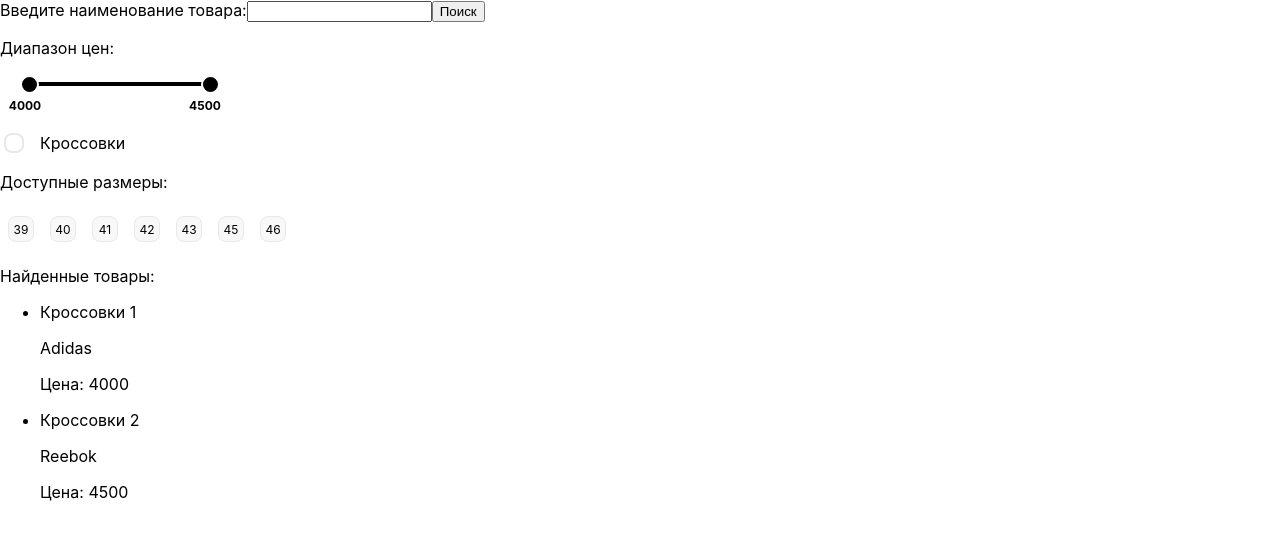
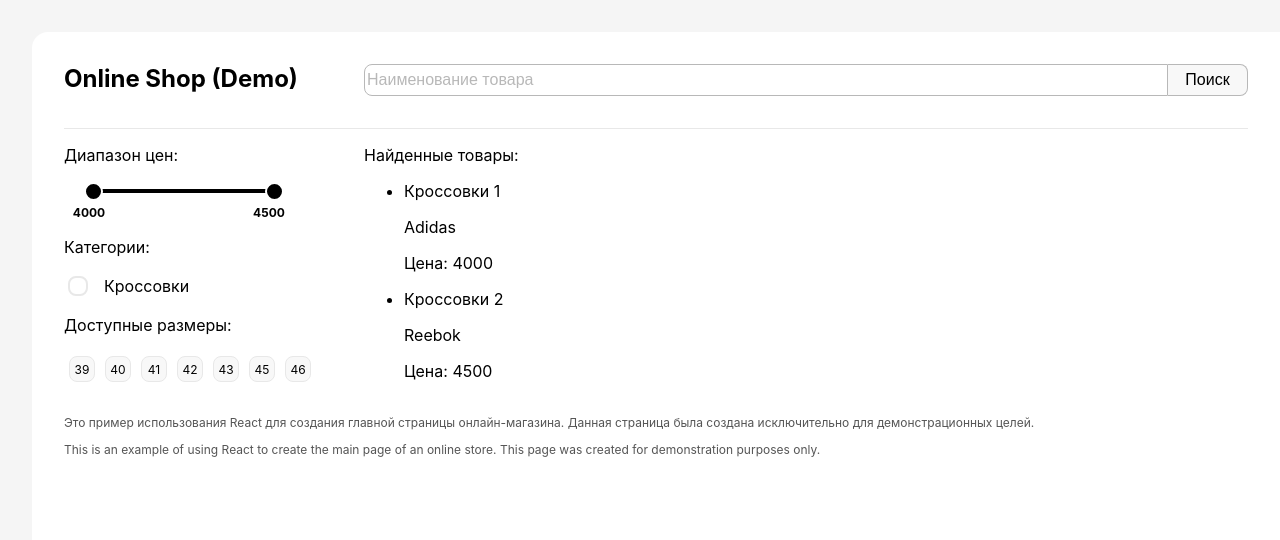
Before and after one commit to a2leexx/online-shop-react, a React (Create React App) app: page / in a window 1280 px wide. Shown: the top 540 px of the page. Built offline with nearby package versions, Linux system fonts and the light colour scheme.

Commit message:
добавлены стили и доделано оформление и функционал строки поисковых запросов

```diff
--- a/src/App.css
+++ b/src/App.css
@@ -10,11 +10,10 @@
   border-radius: 0.5rem;
   border-width: 1px;
   border-style: solid;
-  margin: 10px;
   color: #000;
   width: 1.5rem;
   height: 1.5rem;
-  margin: 0.5rem;
+  margin: 5px;
   background-color: #f8f8f8;
   border-color: #e8e8e8;
   font-weight: normal;
@@ -23,8 +22,9 @@
 
 .size-list input:checked + span {
   background-color: white;
-  outline: #e8e8e8 solid 2px;
   border-color: #e8e8e8;
+  border-width: 3px;
+  margin: 3px;
   font-weight: bolder;
 }
 
@@ -53,7 +53,7 @@ ul.category-list {
   height: 1.25rem;
   margin-right: 1rem;
   border-color: #e8e8e8;
-  border-width: 2px;
+  border-width: 0.15rem;
   border-style: solid;
   border-radius: 0.5rem;
 }
@@ -61,11 +61,12 @@ ul.category-list {
 .category-list input:checked {
   background-color: black;
   border-color: black;
+  border-width: 0rem;
 }
 
 .category-list input:checked::after {
-  top: 0.275em;
-  left: 0.275rem;
+  top: 0.475em;
+  left: 0.375rem;
   background-color: white;
   width: 0.5rem;
   height: 0.5rem;
@@ -75,14 +76,42 @@ ul.category-list {
   display: block;
 }
 
-
-.available-sizes {
-  width: 20vw;
-  height: 200px;
+.wrapper {
+  display: flex;
+  flex-wrap: wrap;
 }
 
-.App {
-  text-align: center;
+.left-part {
+  width: 300px;
+  flex-grow: 0;
+  flex-shrink: 0;
+}
+
+.right-part {
+  width: 300px;
+  flex-grow: 1;
+  flex-shrink: 0;
+}
+
+.app {
+  border-top-left-radius: 1rem;
+  border-bottom-left-radius: 1rem;
+  margin-left: 2rem;
+  margin-top: 2rem;
+  margin-bottom: 2rem;
+  min-height: 90vw;
+  background-color: #fff;
+  padding: 2rem;
+}
+
+.website-logo h1 {
+  margin: 0;
+  margin-bottom: 0.25rem;
+  font-size: 1.5rem;
+}
+
+.border-bottom {
+  border-bottom: 1px solid #e8e8e8;
 }
 
 .App-logo {
@@ -90,25 +119,15 @@ ul.category-list {
   pointer-events: none;
 }
 
+footer {
+  color: #555;
+  font-size: 0.75rem;
+}
+
 @media (prefers-reduced-motion: no-preference) {
   .App-logo {
     animation: App-logo-spin infinite 20s linear;
   }
-}
-
-.App-header {
-  background-color: #282c34;
-  min-height: 100vh;
-  display: flex;
-  flex-direction: column;
-  align-items: center;
-  justify-content: center;
-  font-size: calc(10px + 2vmin);
-  color: white;
-}
-
-.App-link {
-  color: #61dafb;
 }
 
 @keyframes App-logo-spin {
--- a/src/App.js
+++ b/src/App.js
@@ -1,5 +1,6 @@
 import './App.css';
-import './DualSlider.css'
+import './DualSlider.css';
+import './Search.css';
 import React from 'react';
 
 function Checkbox({selected, label, onClick})
@@ -19,6 +20,26 @@ function Product({product : {product_name, brand, price}})
       <p>{product_name}</p>
       <p>{brand}</p>
       <p>Цена: {price}</p>
+    </div>
+  );
+}
+
+function Search({search_text, onSearchTextChange, onClick})
+{
+  const handle_key_down = (e) => {
+    if (e.key === 'Enter')
+      onClick();
+  };
+
+  return (
+    <div>
+      <label className="search">
+        <input type="search" value={search_text}
+          onChange={(e)=>{onSearchTextChange(e.target.value)}}
+          onKeyDown={handle_key_down}
+          placeholder="Наименование товара"/>
+      </label>
+      <button className="search" onClick={onClick}>Поиск</button>
     </div>
   );
 }
@@ -216,39 +237,56 @@ class App extends React.Component
         products.push(<li key="-1">Увы, ничего не найдено!</li>)
       }
 
-      return (<div>
-        <div>
-          <label>
-            Введите наименование товара:
-            <input type="search" value={this.state.search_text}
-              onChange={(e)=>{this.onSearchTextChange(e.target.value)}}/>
-          </label>
-          <button onClick={()=>{this.fetchData()}}>Поиск</button>
+      return (
+      <div className='app'>
+        <div className="wrapper border-bottom">
+          <div className="left-part website-logo">
+            <h1>Online Shop (Demo)</h1>
           </div>
+          <div className="right-part">
+            <Search onSearchTextChange={text=>this.onSearchTextChange(text)}
+              onClick={()=>this.fetchData()}/>
+          </div>
+        </div>
+        <div className="wrapper">
+          <div className="left-part">
             <p>
               Диапазон цен:
             </p>
             <DualSlider min_value={min_price} max_value={max_price} start={start} end={end}
               onChange={e => this.onPriceRangeChange(e)}/>
-        <div>
+            <p>
+              Категории:
+            </p>
             <ul className="category-list">
               {categories}
             </ul>
-          <p>Доступные размеры:</p>
+            <p>
+              Доступные размеры:
+            </p>
             <ul className="size-list">
               {av_sizes}
             </ul>
           </div>
-        <div>
+          <div className="right-part">
             <p>Найденные товары:</p>
             <ul>
               {products}
             </ul>
           </div>
+        </div>
+        <footer>
+          <p>
+            Это пример использования React для создания главной страницы онлайн-магазина. Данная страница была создана исключительно для демонстрационных целей.
+          </p>
+          <p>
+            This is an example of using React to create the main page of an online store. This page was created for demonstration purposes only.
+          </p>
+        </footer>
       </div>);
     }
     else
-      return <div>Идет загрузка! Подождите пожалуйста</div>
+      return <div className='app' >Идет загрузка! Подождите пожалуйста</div>
   }
 }
 
--- /dev/null
+++ b/src/Search.css
@@ -0,0 +1,57 @@
+.search span {
+    display: block;
+    position: relative;
+    top: 2rem;
+    left: 1rem;
+    color: #b8b8b8;
+}
+
+.search input[type=search] {
+    display: block;
+    -webkit-appearance: none;
+    width: calc(100% - 5rem);
+    height: 2rem;
+    border-top-left-radius: 0.5rem;
+    border-bottom-left-radius: 0.5rem;
+    border-top-right-radius: 0rem;
+    border-bottom-right-radius: 0rem;
+    border: 1px solid #b8b8b8;
+    background: #fff;
+    font-size: 1rem;
+}
+
+.search input[type=search]:focus {
+    border-top-left-radius: 0.5rem;
+    border-bottom-left-radius: 0.5rem;
+    border-top-right-radius: 0rem;
+    border-bottom-right-radius: 0rem;
+    border: 1px solid #000;
+    outline: none
+}
+
+.search input[type=search]::placeholder {
+    color: #b8b8b8;
+    font-size: 1rem;
+}
+
+label.search {
+    width: 100%;
+}
+
+button.search {
+    position: relative;
+    display: block;
+    top: -2rem;
+    left: calc(100% - 5rem);
+    border-top-right-radius: 0.5rem;
+    border-bottom-right-radius: 0.5rem;
+    height: 2rem;
+    width: 5rem;
+    border-right: 1px solid #b8b8b8;
+    border-top: 1px solid #b8b8b8;
+    border-bottom: 1px solid #b8b8b8;
+    border-left: 0px none #b8b8b8;
+    background: #f8f8f8;
+    font-size: 1rem;
+    color: #000;
+}
--- a/src/index.css
+++ b/src/index.css
@@ -5,6 +5,7 @@ body {
     sans-serif;
   -webkit-font-smoothing: antialiased;
   -moz-osx-font-smoothing: grayscale;
+  background-color: #f5f5f5;
 }
 
 code {
```
Lines whose indentation alone changed are shown as unchanged.
